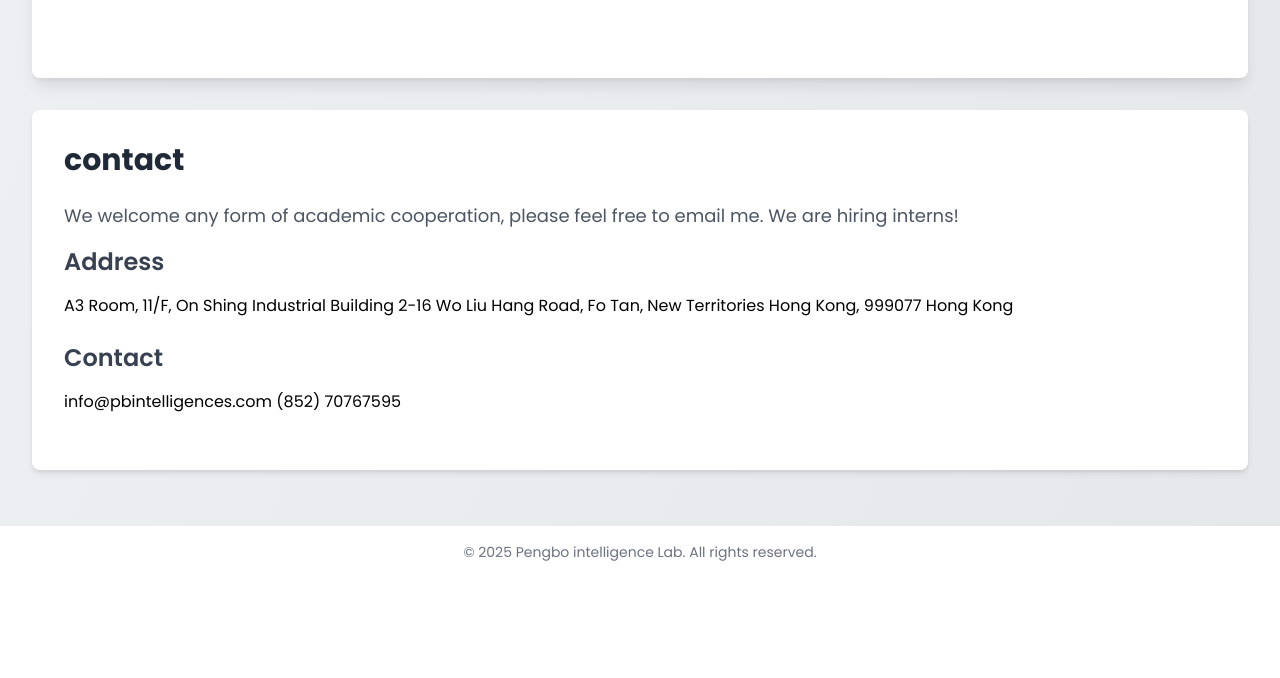
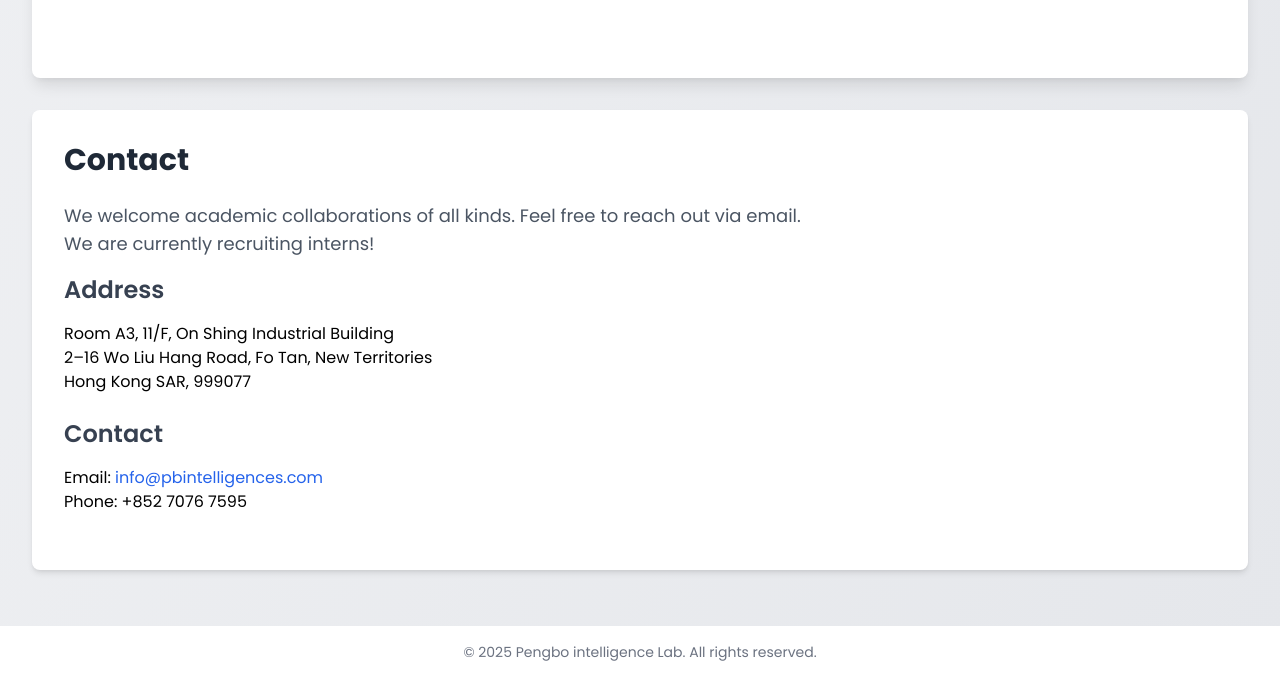
Before and after one commit to pbintelligences/pbintelligences.github.io, a plain HTML site: page index.html in a window 1280 px wide. Shown: the part 2677-3355 px from the top of the page. Before the commit the page ends 3255 px from the top, so only its background shows below. Drawn offline with nearby package versions, Linux system fonts and the light colour scheme.

Commit message:
Update index.html

```diff
--- a/index.html
+++ b/index.html
@@ -351,26 +351,26 @@
 
 
 <section id="admissions" class="bg-white shadow-md rounded-lg p-8 animate-fade-in">
-        <h2 class="text-3xl font-bold mb-6 text-gray-800">contact</h2>
+    <h2 class="text-3xl font-bold mb-6 text-gray-800">Contact</h2>
     <p class="text-lg text-gray-600 mb-4 animate-slide-in">
-            We welcome any form of academic cooperation, please feel free to email me.
-            We are hiring interns!
+        We welcome academic collaborations of all kinds. Feel free to reach out via email.<br>
+        We are currently recruiting interns!
     </p>
 
     <div class="mb-6 animate-slide-in" style="animation-delay: 0.3s;">
         <h3 class="text-2xl font-semibold mb-4 text-gray-700">Address</h3>
-            A3 Room, 11/F, On Shing Industrial Building
-            2-16 Wo Liu Hang Road, Fo Tan, New Territories
-            Hong Kong, 999077
-            Hong Kong
+        Room A3, 11/F, On Shing Industrial Building<br>
+        2–16 Wo Liu Hang Road, Fo Tan, New Territories<br>
+        Hong Kong SAR, 999077
     </div>
 
     <div class="mb-6 animate-slide-in" style="animation-delay: 0.3s;">
         <h3 class="text-2xl font-semibold mb-4 text-gray-700">Contact</h3>
-            info@pbintelligences.com
-            (852) 70767595
+        Email: <a href="mailto:info@pbintelligences.com" class="text-blue-600 hover:underline">info@pbintelligences.com</a><br>
+        Phone: +852 7076 7595
     </div>
 </section>
+
 
 </main>
 
```
Lines whose indentation alone changed are shown as unchanged.
